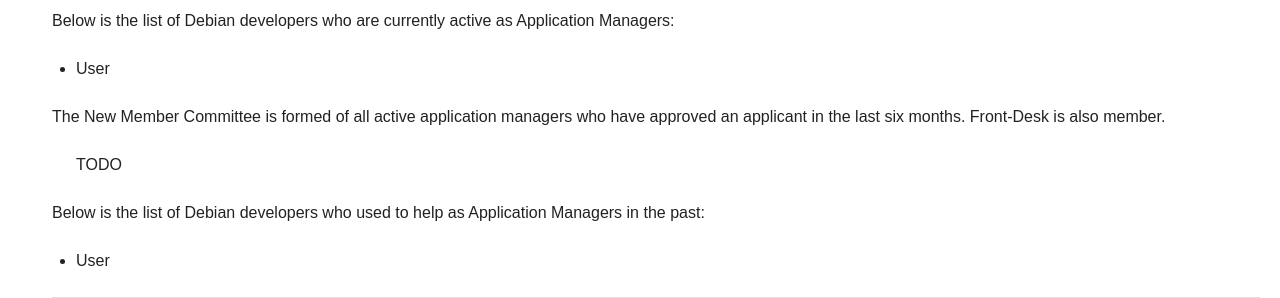
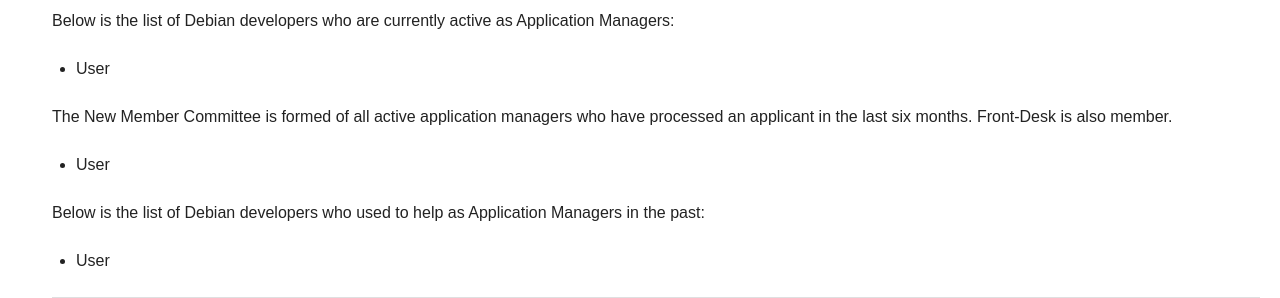
Before and after one commit to mhall119/debian-nm, a Django app: template reports/templates/reports/whoisam.html in a window 1280 px wide. Shown: the part 145-443 px from the top of the page. Run offline with Django 3.2, Linux system fonts and the light colour scheme; the template is opened without the code that fills it: most values are stand-ins (such as "Sample title", 1, 10 or a date in 2020).

Commit message:
Completed whoisam

```diff
--- a/reports/templates/reports/whoisam.html
+++ b/reports/templates/reports/whoisam.html
@@ -14,10 +14,14 @@
     {% endfor %}
 </ul>
 
-<p>The New Member Committee is formed of all active application managers who have approved an applicant in the last six months. Front-Desk is also member.</p>
+<p>The New Member Committee is formed of all active application managers who
+have processed an applicant in the last six months. Front-Desk is also
+member.</p>
 
 <ul>
-TODO
+    {% for am in ams_ctte %}
+    <li>{{am.person.fullname}}</li>
+    {% endfor %}
 </ul>
 
 <p>Below is the list of Debian developers who used to help as Application Managers in the past:</p>
```
Also changed, not shown: reports/views.py (+5 -2 lines).
